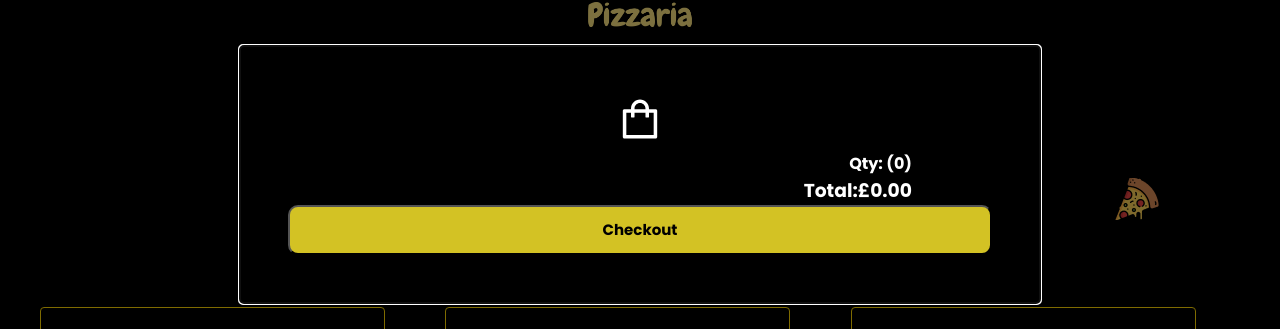
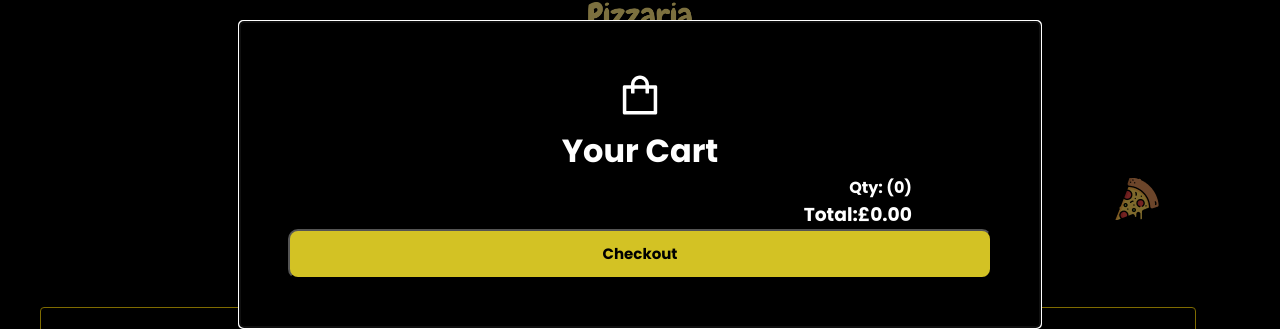
Before and after one commit to jttrevis/pizzaria, a React (Create React App) app: page /menu in a window 1280 px wide. Both pictures are taken after a click on the link 1137 px from the left and 428 px from the top of the page. Shown: the part 226-555 px from the top of the page. Built offline with nearby package versions, Linux system fonts and the light colour scheme.

Commit message:
fixed cart

```diff
--- a/src/components/CartModal/index.jsx
+++ b/src/components/CartModal/index.jsx
@@ -21,13 +21,17 @@ export const CartModal = ({item, isOpen, onRequestClose}) => {
         overlayClassName="react-modal-overlay"
         className="react-modal-content"
         >
-        <Container>
+        <Container
+
+        >
 
 
         <AiOutlineShopping size={50} />
+
+          <h1>Your Cart</h1>
           {cartItems.map((item) => (
-            <div className='item-container'>
-              <div className='item-cart' key={item}>
+            <div className='item-container' key={item.name}>
+              <div className='item-cart' >
                 <img src={item.image} />
                 <h5>{item.name}</h5>
                 <h4>£{item.price}</h4>
--- a/src/components/CartModal/style.jsx
+++ b/src/components/CartModal/style.jsx
@@ -6,7 +6,7 @@ export const Container = styled.div`
   text-align: center;
 
   margin: 0 auto;
-
+  max-height: 70vh;
   background-color: black;
   color: white;
 
@@ -15,13 +15,10 @@ export const Container = styled.div`
     width: 150px;
     border: 1px solid var(--primary-color);
 
+  }
 
-
-
-    .item {
-      width: 100%;
-    }
-
+  img {
+    display: flex;
 
   }
 
```
